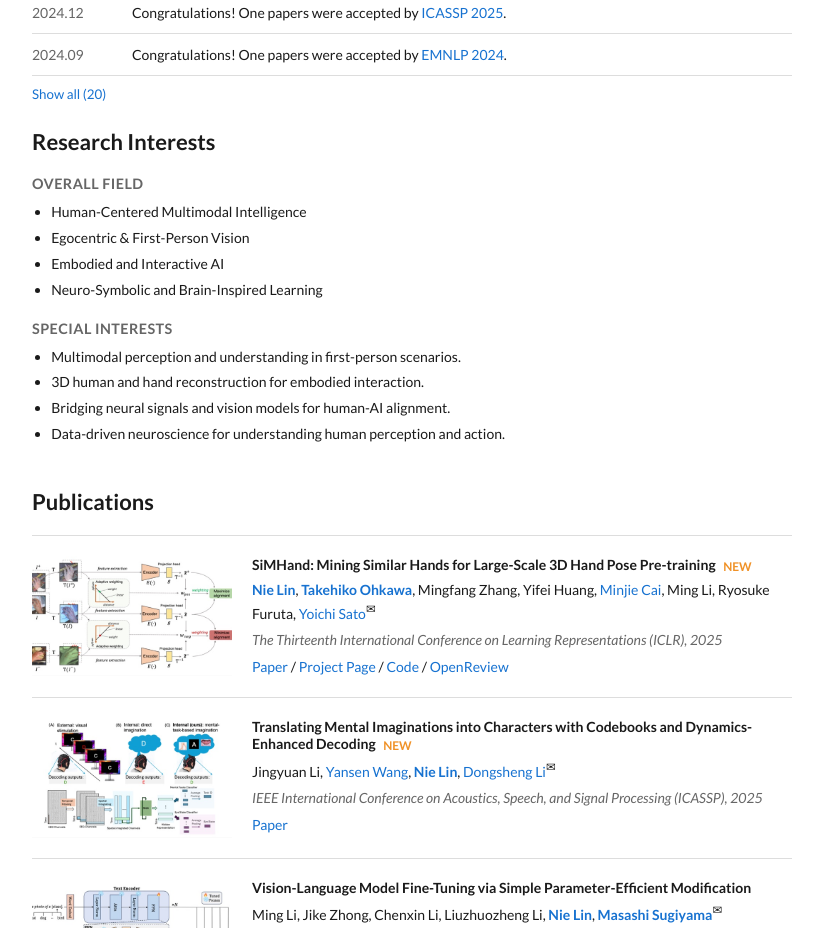
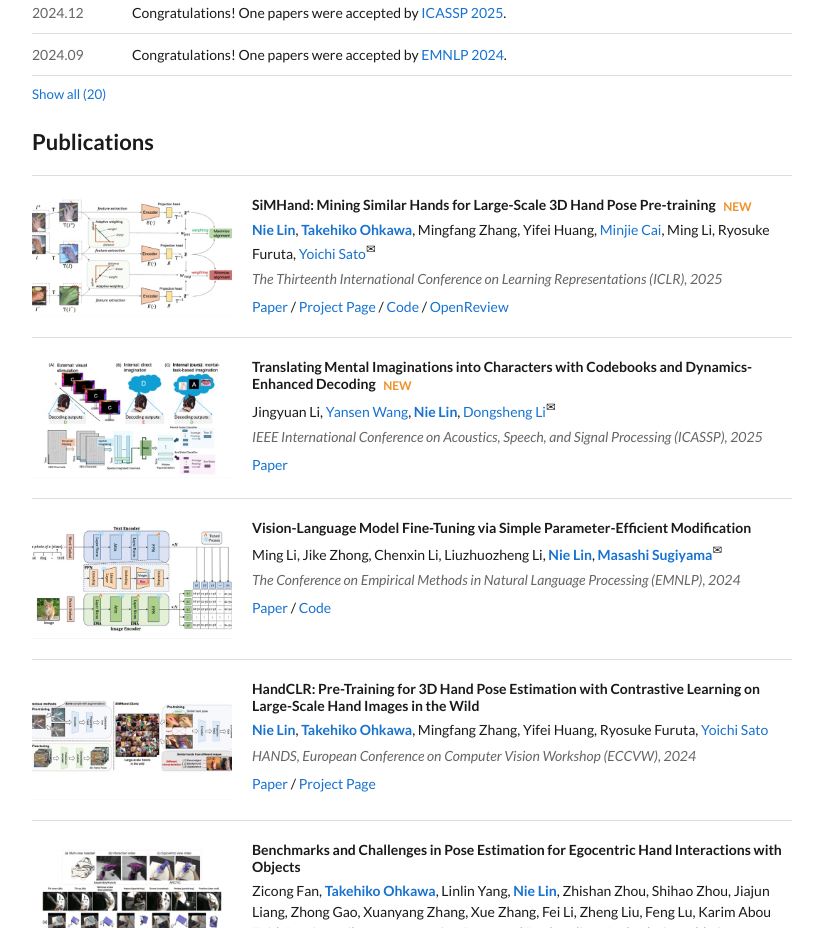
Before and after one commit to lin-nie/lin-nie.github.io, a Vue app: page / in a window 1280 px wide. Shown: the part 1060-1988 px from the top of the page, without its empty margins (228-1051 px from the left). Built offline with nearby package versions, Linux system fonts and the light colour scheme.

Commit message:
Remove Research Interests section

```diff
--- a/src/App.vue
+++ b/src/App.vue
@@ -2,7 +2,6 @@
 import AppHeader from './components/AppHeader.vue'
 import ProfileSection from './components/ProfileSection.vue'
 import NewsSection from './components/NewsSection.vue'
-import ResearchInterestSection from './components/ResearchInterestSection.vue'
 import PublicationsSection from './components/PublicationsSection.vue'
 import EducationSection from './components/EducationSection.vue'
 import HonorsSection from './components/HonorsSection.vue'
@@ -16,7 +15,6 @@ import AppFooter from './components/AppFooter.vue'
   <main>
     <ProfileSection />
     <NewsSection />
-    <ResearchInterestSection />
     <PublicationsSection />
     <EducationSection />
     <HonorsSection />
--- a/src/components/ResearchInterestSection.vue
+++ /dev/null
@@ -1,58 +0,0 @@
-<script setup lang="ts">
-import { useLocale } from '../content'
-
-const { content } = useLocale()
-</script>
-
-<template>
-  <section class="research">
-    <h2 class="research__title">{{ content.researchTitle }}</h2>
-    <div class="research__group">
-      <h3 class="research__subtitle">{{ content.overallField }}</h3>
-      <ul class="research__list">
-        <li v-for="item in content.researchOverInterest" :key="item">{{ item }}</li>
-      </ul>
-    </div>
-    <div class="research__group">
-      <h3 class="research__subtitle">{{ content.specialField }}</h3>
-      <ul class="research__list">
-        <li v-for="item in content.researchSpecialInterest" :key="item">{{ item }}</li>
-      </ul>
-    </div>
-  </section>
-</template>
-
-<style scoped>
-.research {
-  max-width: var(--max-width);
-  margin: 0 auto;
-  padding: 0 var(--space-3) var(--space-5);
-}
-
-.research__title {
-  font-size: 1.375rem;
-  margin: 0 0 var(--space-3);
-}
-
-.research__group {
-  margin-bottom: var(--space-3);
-}
-
-.research__subtitle {
-  font-size: 0.9rem;
-  font-weight: 600;
-  color: var(--color-text-muted);
-  margin: 0 0 0.5rem;
-  text-transform: uppercase;
-  letter-spacing: 0.03em;
-}
-
-.research__list {
-  margin: 0;
-  padding-left: 1.2rem;
-}
-
-.research__list li {
-  margin-bottom: 0.3rem;
-}
-</style>
--- a/src/content/en.ts
+++ b/src/content/en.ts
@@ -70,23 +70,6 @@ const en: SiteContent = {
   { date: "2020.08", html: "I completed my exchange programme study in the field of <strong>Artificial Intelligence and Deep Learning</strong> in the <strong>National University of Singapore</strong>. And won the <strong>Honorary Award of the National University of Singapore</strong>." },
   { date: "2019.12", html: "I won 2019 year's <strong>The First Prize Scholarship</strong> for being the first in my grade. Thanks!" },
   { date: "2019.08", html: "Under the leadership of Prof. Lvy Wang, I completed a research project on mathematics and machine learning in <strong>University of Toronto, Canada</strong>. Lay a mathematical foundation for my future research in <strong>Computer Vision</strong>." },
-  ],
-
-  researchTitle: 'Research Interests',
-  navResearch: 'Research Interests',
-  overallField: 'Overall Field',
-  researchOverInterest: [
-    'Human-Centered Multimodal Intelligence',
-    'Egocentric & First-Person Vision',
-    'Embodied and Interactive AI',
-    'Neuro-Symbolic and Brain-Inspired Learning',
-  ],
-  specialField: 'Special Interests',
-  researchSpecialInterest: [
-    'Multimodal perception and understanding in first-person scenarios.',
-    '3D human and hand reconstruction for embodied interaction.',
-    'Bridging neural signals and vision models for human-AI alignment.',
-    'Data-driven neuroscience for understanding human perception and action.',
   ],
 
   publicationsTitle: 'Publications',
--- a/src/content/jp.ts
+++ b/src/content/jp.ts
@@ -68,23 +68,6 @@ const jp: SiteContent = {
   { date: "2020.08", html: "私は<strong>シンガポール国立大学（NUS）</strong>で<strong>人工知能とディープラーニングのプロジェクトスタディ</strong>を修了しました。シンガポール国立大学から<strong>栄誉賞</strong>を受賞しました。" },
   { date: "2019.12", html: "私は<strong>学年トップ1の成績</strong>で2019年度の<strong>一等奨学金</strong>を受賞しました。ありがとうございます!" },
   { date: "2019.08", html: "Prof. Lvy Wangのご指導により、<strong>カナダのトロント大学（UofT）</strong>で私は数学と機械学習に関する研究プロジェクトを取り組みました。今後の<strong>コンピュータビジョン</strong>に関する研究に数学の基礎を築きくれました。" },
-  ],
-
-  researchTitle: '研究趣味',
-  navResearch: '研究趣味',
-  overallField: 'Overall Field',
-  researchOverInterest: [
-    '人間中心のマルチモーダル知能',
-    '一人称視点（エゴセントリック）ビジョン',
-    '身体性およびインタラクティブAI',
-    '神経シンボリック・脳型学習',
-  ],
-  specialField: 'Special Interests',
-  researchSpecialInterest: [
-    '一人称視点におけるマルチモーダル知覚と理解の研究。',
-    '身体的インタラクションのための3次元人体および手の再構成。',
-    '神経信号と視覚モデルの統合による人間とAIのアラインメント。',
-    '人間の知覚と行動の理解に向けたデータ駆動型神経科学。',
   ],
 
   publicationsTitle: '発表論文',
--- a/src/content/zh.ts
+++ b/src/content/zh.ts
@@ -67,23 +67,6 @@ const zh: SiteContent = {
   { date: "2020.08", html: "我在<strong>新加坡国立大学</strong>完成了<strong>人工智能与深度学习</strong>领域的项目学习。并获得由新加坡国立大学颁发的<strong>荣誉奖</strong>。" },
   { date: "2019.12", html: "我以年级第一的优异成绩获得了2019年的<strong>一等奖学金</strong>。谢谢!" },
   { date: "2019.08", html: "在Prof. Lvy Wang的指导下，我在<strong>加拿大多伦多大学</strong>完成了一个关于数学与机器学习的研究项目。为我以后关于<strong>计算机视觉</strong>的研究奠定数学基础。" },
-  ],
-
-  researchTitle: '研究兴趣',
-  navResearch: '研究兴趣',
-  overallField: '整体领域',
-  researchOverInterest: [
-    '以人为中心的多模态智能',
-    '第一人称视觉与自我中心感知',
-    '具身与交互式人工智能',
-    '神经符号与类脑学习',
-  ],
-  specialField: '特别兴趣',
-  researchSpecialInterest: [
-    '面向第一人称场景的多模态感知与理解。',
-    '面向具身交互的三维人体与手部重建。',
-    '融合神经信号与视觉模型以促进人机对齐。',
-    '基于数据驱动的神经科学，用于理解人类的感知与行动。',
   ],
 
   publicationsTitle: '论文发表',
```
Also changed, not shown: src/content/types.ts (+0 -7 lines).
